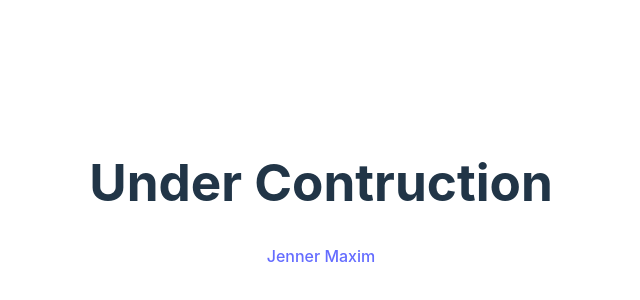
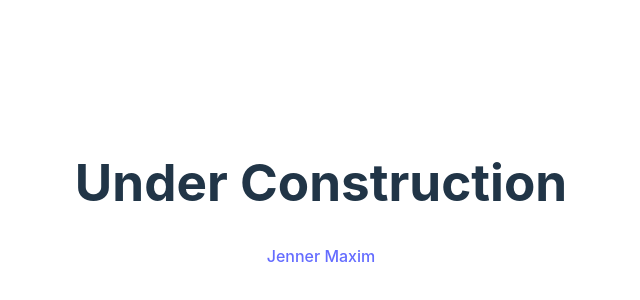
Before and after one commit to jennermaxim/jennermaxim, a React (Vite) app in the folder client/: page / in a window 1280 px wide. Shown: the part 206-506 px from the top of the page, without its empty margins (319-959 px from the left). Built offline with nearby package versions, Linux system fonts and the light colour scheme.

Commit message:
Update the Home Page

```diff
--- a/client/src/App.jsx
+++ b/client/src/App.jsx
@@ -4,7 +4,7 @@ const App = () => {
 
   return (
     <>
-      <h1>Under Contruction</h1>
+      <h1>Under Construction</h1>
       <a href="https://github.com/jennermaxim">Jenner Maxim</a>
     </>
   )
```
